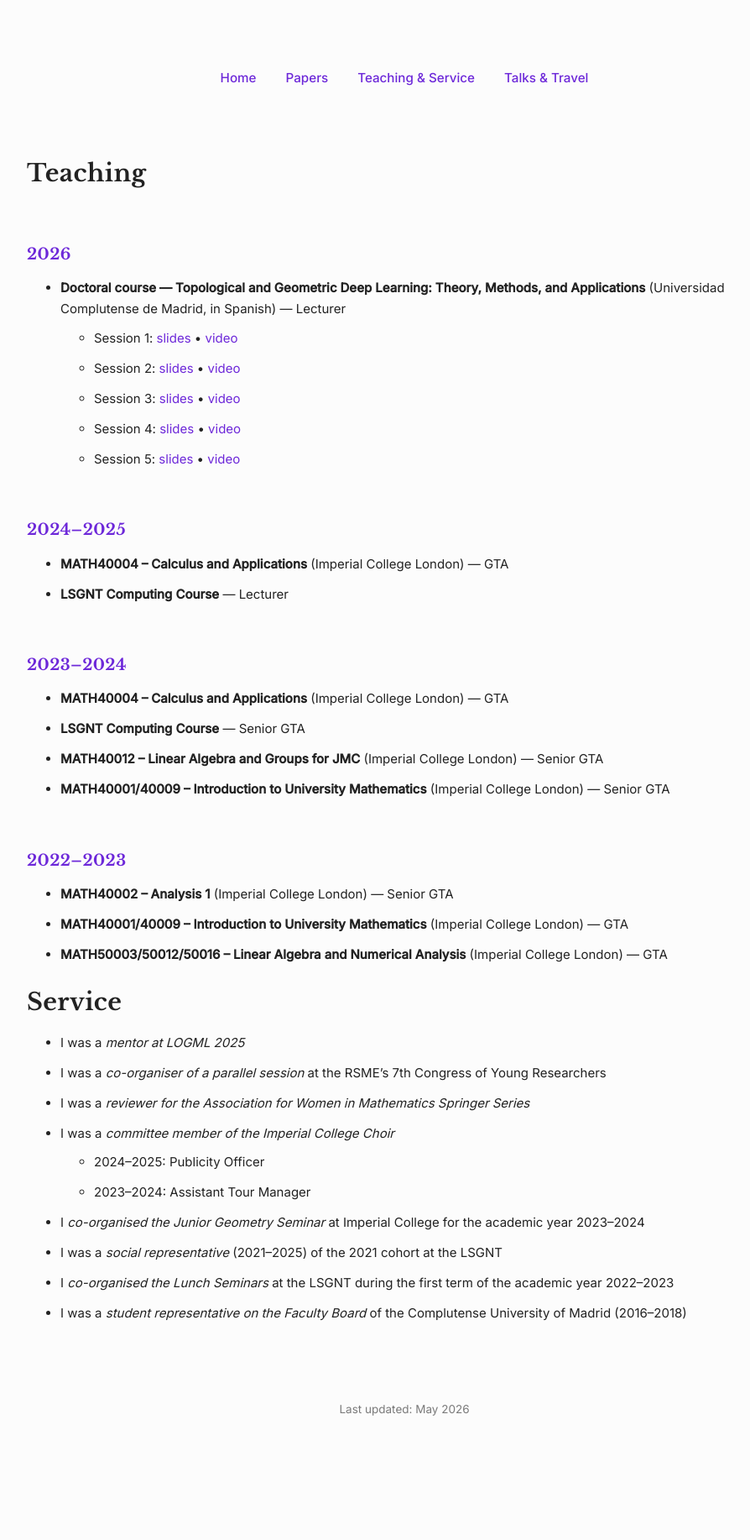
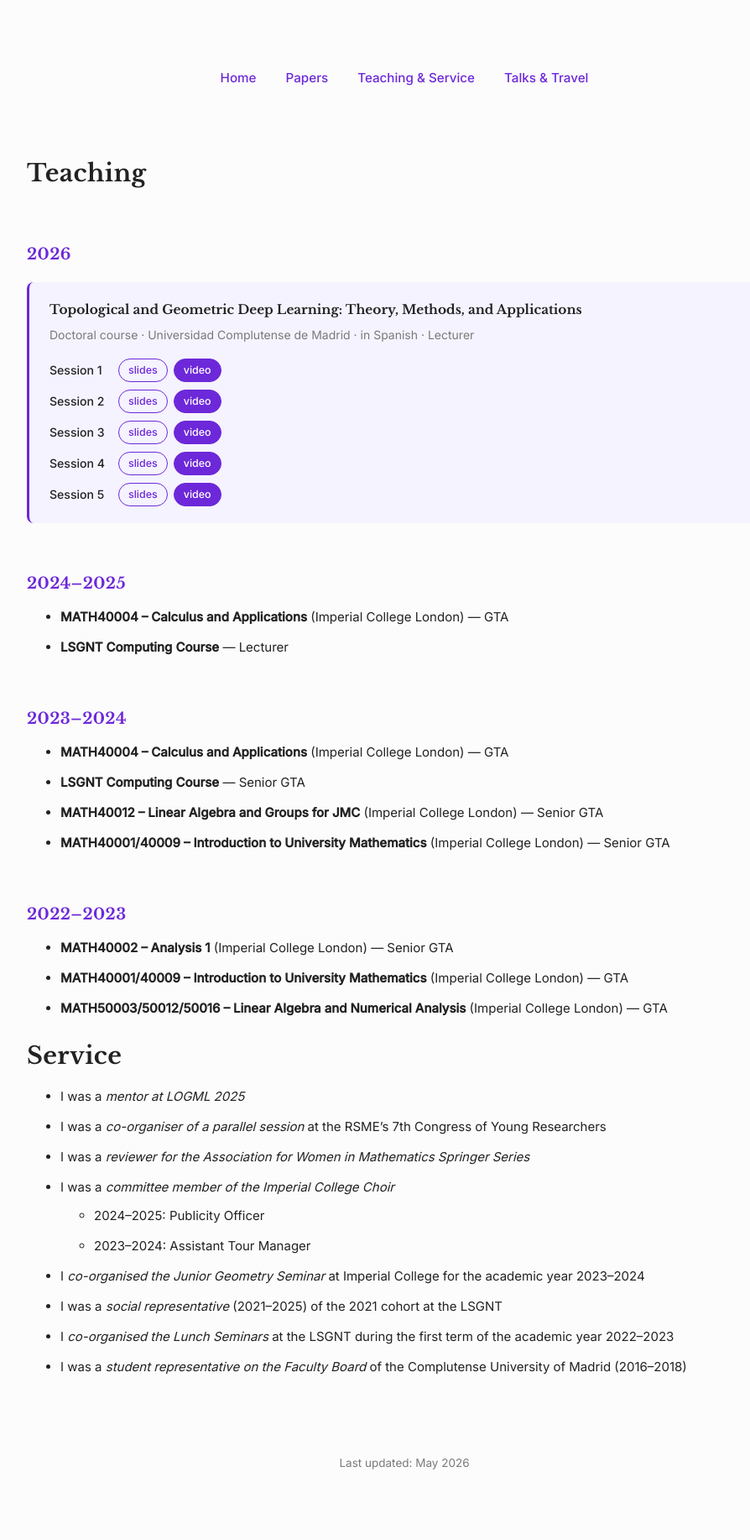
Before and after one commit to inesgare/inesgare.github.io, a Jekyll site: the page built from teaching.md, in a window 1280 px wide. Shown: the whole page at 84% size, without its empty margins (158-1052 px from the left). Built offline with Jekyll 4.4.1, drawn with Linux system fonts in a browser that asks for light colours; before the commit the page ends 1770 px from its top, so only the background shows below that.

Commit message:
edit course

```diff
--- a/teaching.md
+++ b/teaching.md
@@ -6,12 +6,47 @@ layout: default
 
 ## 2026
 
-- **Doctoral course — Topological and Geometric Deep Learning: Theory, Methods, and Applications** (Universidad Complutense de Madrid, in Spanish) — Lecturer
-  - Session 1: [slides](docs/session-1.pdf) &bull; [video](https://www.youtube.com/watch?v=ulDG8q5DmeE)
-  - Session 2: [slides](docs/session-2.pdf) &bull; [video](https://www.youtube.com/watch?v=NeMBwgLs4nw)
-  - Session 3: [slides](docs/session-3.pdf) &bull; [video](https://www.youtube.com/watch?v=k91GEMZp3JE)
-  - Session 4: [slides](docs/session-4.pdf) &bull; [video](https://www.youtube.com/watch?v=jbNIGMaDqaY)
-  - Session 5: [slides](docs/session-5.pdf) &bull; [video](https://www.youtube.com/watch?v=8ScVgSXzYmE&t=1s)
+<div class="course-block">
+  <div class="course-title">Topological and Geometric Deep Learning: Theory, Methods, and Applications</div>
+  <div class="course-meta">Doctoral course · Universidad Complutense de Madrid · in Spanish · Lecturer</div>
+  <div class="session-grid">
+    <div class="session-item">
+      <span class="session-label">Session 1</span>
+      <div class="session-links">
+        <a class="btn-link btn-slides" href="docs/session-1.pdf">slides</a>
+        <a class="btn-link btn-video" href="https://www.youtube.com/watch?v=ulDG8q5DmeE">video</a>
+      </div>
+    </div>
+    <div class="session-item">
+      <span class="session-label">Session 2</span>
+      <div class="session-links">
+        <a class="btn-link btn-slides" href="docs/session-2.pdf">slides</a>
+        <a class="btn-link btn-video" href="https://www.youtube.com/watch?v=NeMBwgLs4nw">video</a>
+      </div>
+    </div>
+    <div class="session-item">
+      <span class="session-label">Session 3</span>
+      <div class="session-links">
+        <a class="btn-link btn-slides" href="docs/session-3.pdf">slides</a>
+        <a class="btn-link btn-video" href="https://www.youtube.com/watch?v=k91GEMZp3JE">video</a>
+      </div>
+    </div>
+    <div class="session-item">
+      <span class="session-label">Session 4</span>
+      <div class="session-links">
+        <a class="btn-link btn-slides" href="docs/session-4.pdf">slides</a>
+        <a class="btn-link btn-video" href="https://www.youtube.com/watch?v=jbNIGMaDqaY">video</a>
+      </div>
+    </div>
+    <div class="session-item">
+      <span class="session-label">Session 5</span>
+      <div class="session-links">
+        <a class="btn-link btn-slides" href="docs/session-5.pdf">slides</a>
+        <a class="btn-link btn-video" href="https://www.youtube.com/watch?v=8ScVgSXzYmE&t=1s">video</a>
+      </div>
+    </div>
+  </div>
+</div>
 
 ## 2024–2025
 
```
